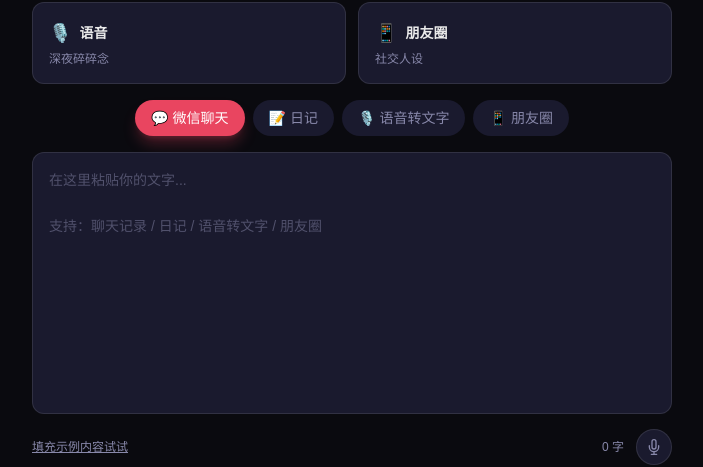
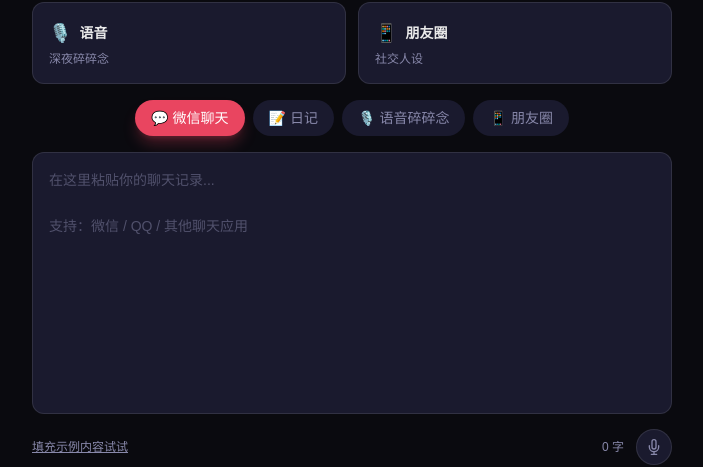
Before and after one commit to Kairos-21/Life-Bullet-Screen, a React (Vite) app in the folder client/: page / in a window 1280 px wide. Shown: the part 268-735 px from the top of the page, without its empty margins (288-991 px from the left). Built offline with nearby package versions, Linux system fonts and the light colour scheme.

Commit message:
feat: 语音碎碎念改名 + 动态占位提示
- 类型按钮「语音转文字」→「语音碎碎念」
- 选中语音碎碎念时，文本框引导用户点麦克风说出当下真实想法
- 四种内容类型各有对应的占位提示文案

```diff
--- a/client/src/components/InputPanel.tsx
+++ b/client/src/components/InputPanel.tsx
@@ -29,7 +29,7 @@
 const typeOptions: { value: ContentType; label: string; icon: string }[] = [
   { value: 'chat', label: '微信聊天', icon: '💬' },
   { value: 'diary', label: '日记', icon: '📝' },
-  { value: 'voice', label: '语音转文字', icon: '🎙️' },
+  { value: 'voice', label: '语音碎碎念', icon: '🎙️' },
   { value: 'social', label: '朋友圈', icon: '📱' },
 ]
 
@@ -184,7 +184,15 @@
       <textarea
         value={content}
         onChange={(e) => setContent(e.target.value)}
-        placeholder="在这里粘贴你的文字...&#10;&#10;支持：聊天记录 / 日记 / 语音转文字 / 朋友圈"
+        placeholder={
+          contentType === 'voice'
+            ? "点右下角麦克风，说出你当下的真实想法...\n\n不用组织语言，想到什么说什么，深夜说不出口的话，这里都接得住。"
+            : contentType === 'chat'
+              ? "在这里粘贴你的聊天记录...\n\n支持：微信 / QQ / 其他聊天应用"
+              : contentType === 'diary'
+                ? "在这里写或粘贴你的日记..."
+                : "在这里粘贴你的朋友圈内容..."
+        }
         rows={10}
         className="w-full bg-danmaku-surface border border-white/10 rounded-xl p-4 text-danmaku-text placeholder-danmaku-muted/50 resize-none focus:outline-none focus:border-danmaku-accent/50 transition-colors text-sm leading-relaxed"
       />
```
